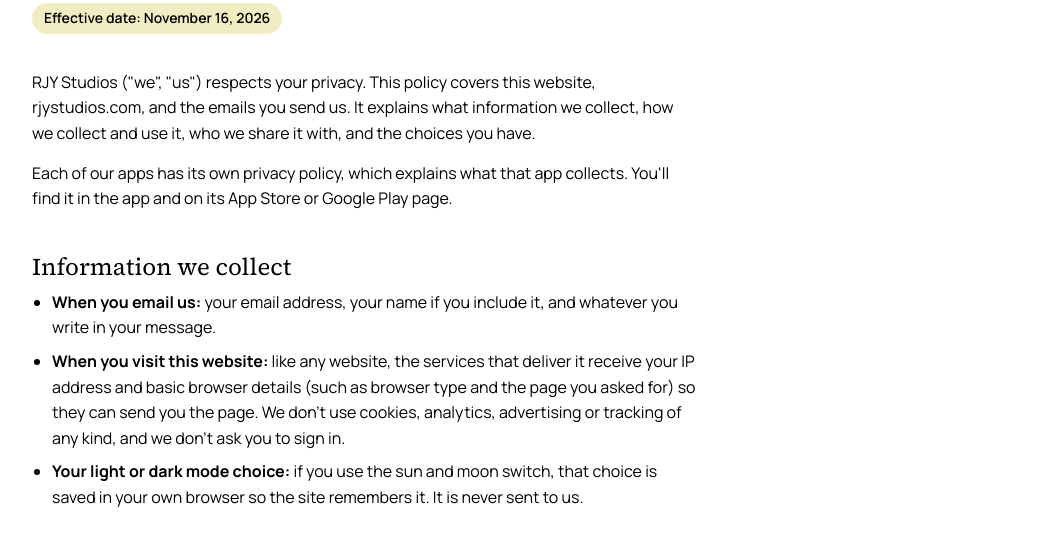
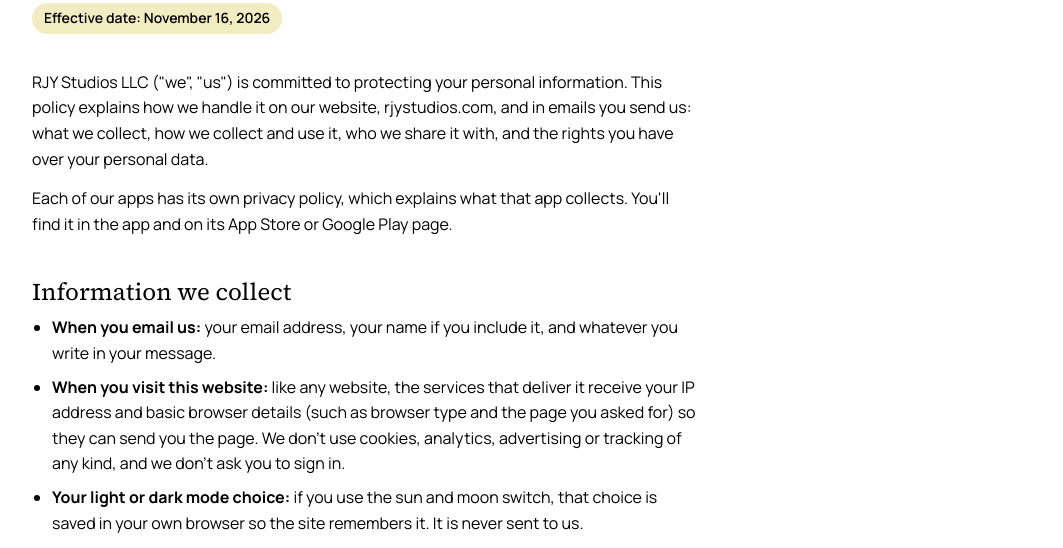
Before and after one commit to RJY-Studios/Website, a plain HTML site: page privacy/index.html in a window 1280 px wide. Shown: the part 241-789 px from the top of the page, without its empty margins (108-1171 px from the left). Drawn offline with Linux system fonts and the light colour scheme.

Commit message:
New opening paragraph for the Privacy Policy
Co-Authored-By: Claude Opus 5.5 <noreply@anthropic.com>
Claude-Session: https://claude.ai/code/session_01Fp5xxtgDi5HwKTAWZkaGdc

```diff
--- a/privacy/index.html
+++ b/privacy/index.html
@@ -33,7 +33,7 @@
       <article>
         <h1>Privacy Policy</h1>
         <p class="date">Effective date: November 16, 2026</p>
-        <p>RJY Studios ("we", "us") respects your privacy. This policy covers this website, rjystudios.com, and the emails you send us. It explains what information we collect, how we collect and use it, who we share it with, and the choices you have.</p>
+        <p>RJY Studios LLC ("we", "us") is committed to protecting your personal information. This policy explains how we handle it on our website, rjystudios.com, and in emails you send us: what we collect, how we collect and use it, who we share it with, and the rights you have over your personal data.</p>
         <p>Each of our apps has its own privacy policy, which explains what that app collects. You'll find it in the app and on its App Store or Google Play page.</p>
 
         <h2>Information we collect</h2>
```
